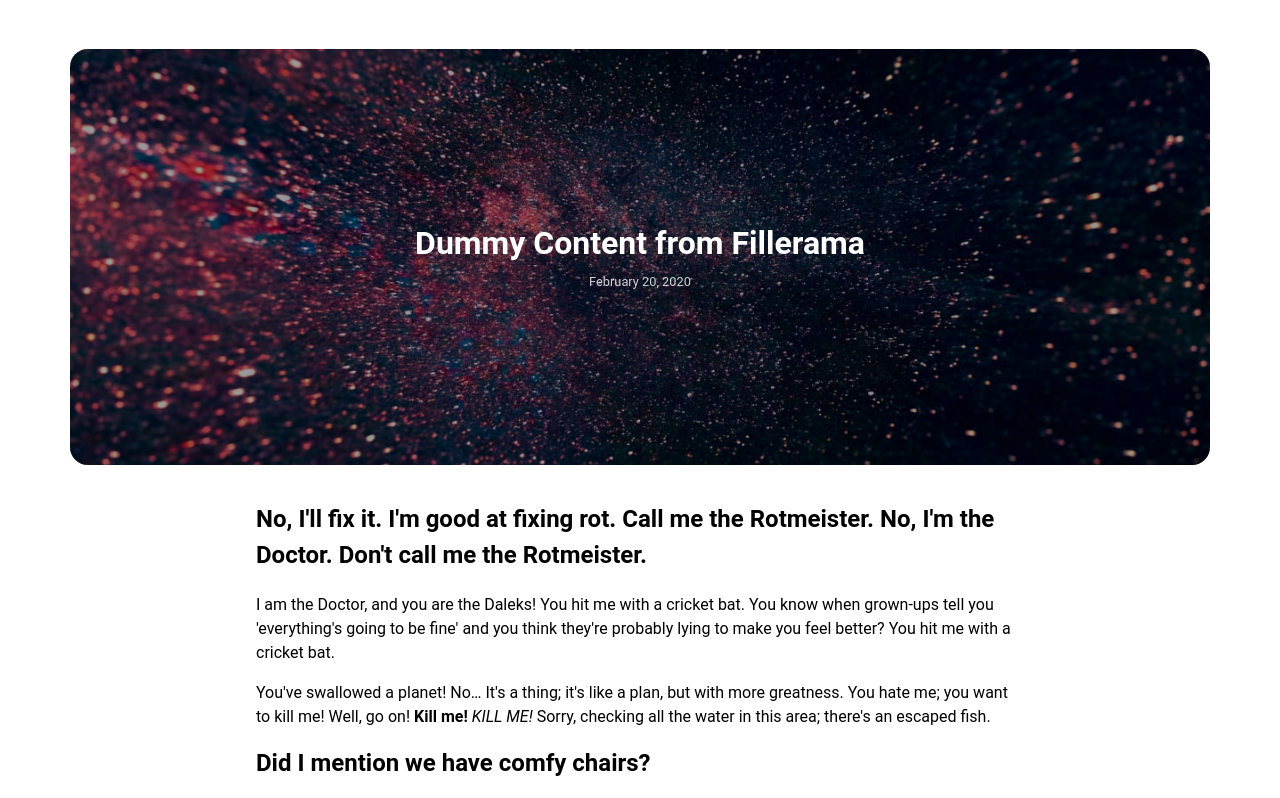
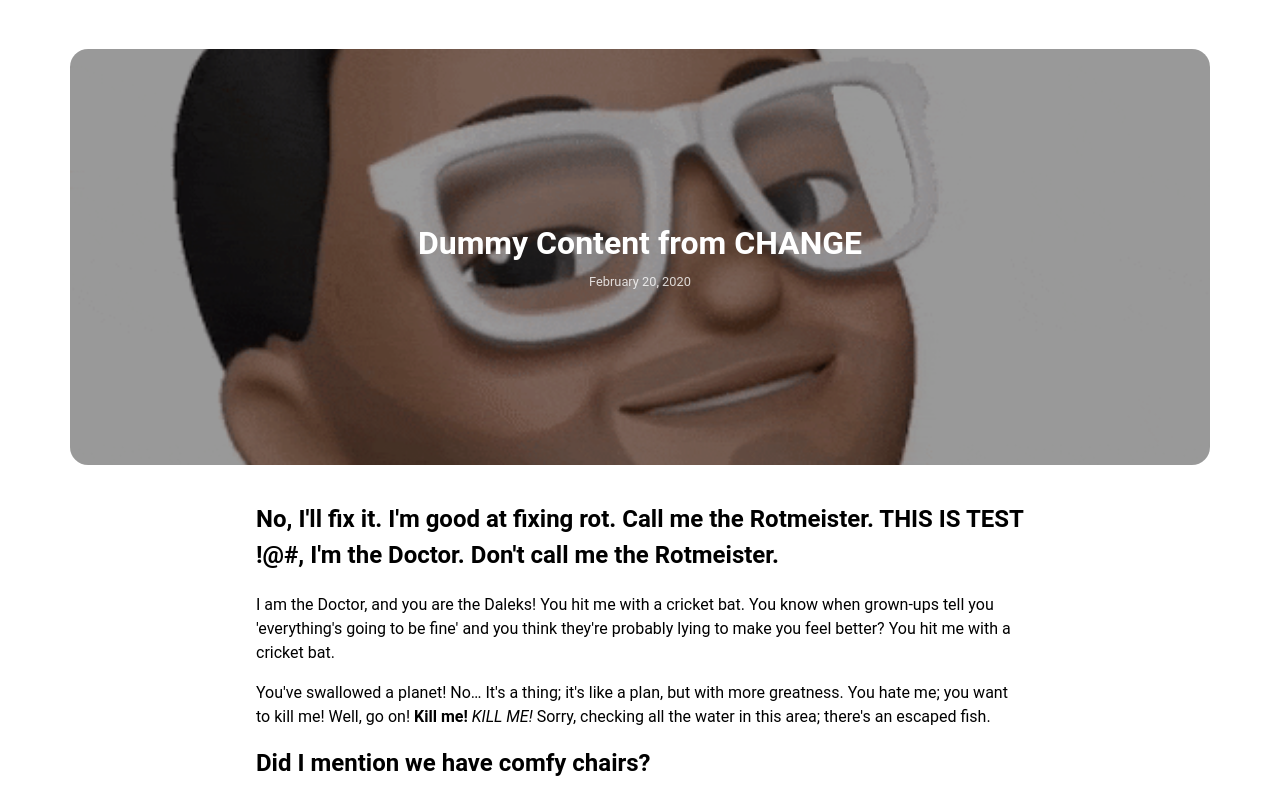
Before and after one commit to KeshavChawla/Keshav-Personal-Blog, a Gatsby site: page /fillerama in a window 1280 px wide. Shown: the part 238-1036 px from the top of the page. Built offline with nearby package versions, Linux system fonts and the light colour scheme; Gatsby itself is replaced by a stand-in of ours.

Commit message:
Update Blog “2020-02-20-fillerama”

```diff
--- a/_data/blog/2020-02-20-fillerama.md
+++ b/_data/blog/2020-02-20-fillerama.md
@@ -2,10 +2,10 @@
 template: BlogPost
 path: /fillerama
 date: 2020-02-20T14:59:36.571Z
-title: Dummy Content from Fillerama
-thumbnail: /assets/image-5.jpg
+title: Dummy Content from CHANGE
+thumbnail: /assets/lossy-keshav-white-animoji.gif
 ---
-# No, I'll fix it. I'm good at fixing rot. Call me the Rotmeister. No, I'm the Doctor. Don't call me the Rotmeister.
+# No, I'll fix it. I'm good at fixing rot. Call me the Rotmeister. THIS IS TEST !@#, I'm the Doctor. Don't call me the Rotmeister.
 
 I am the Doctor, and you are the Daleks! You hit me with a cricket bat. You know when grown-ups tell you 'everything's going to be fine' and you think they're probably lying to make you feel better? You hit me with a cricket bat.
 
```
Also changed, not shown: static/assets/lossy-keshav-white-animoji.gif (added).
